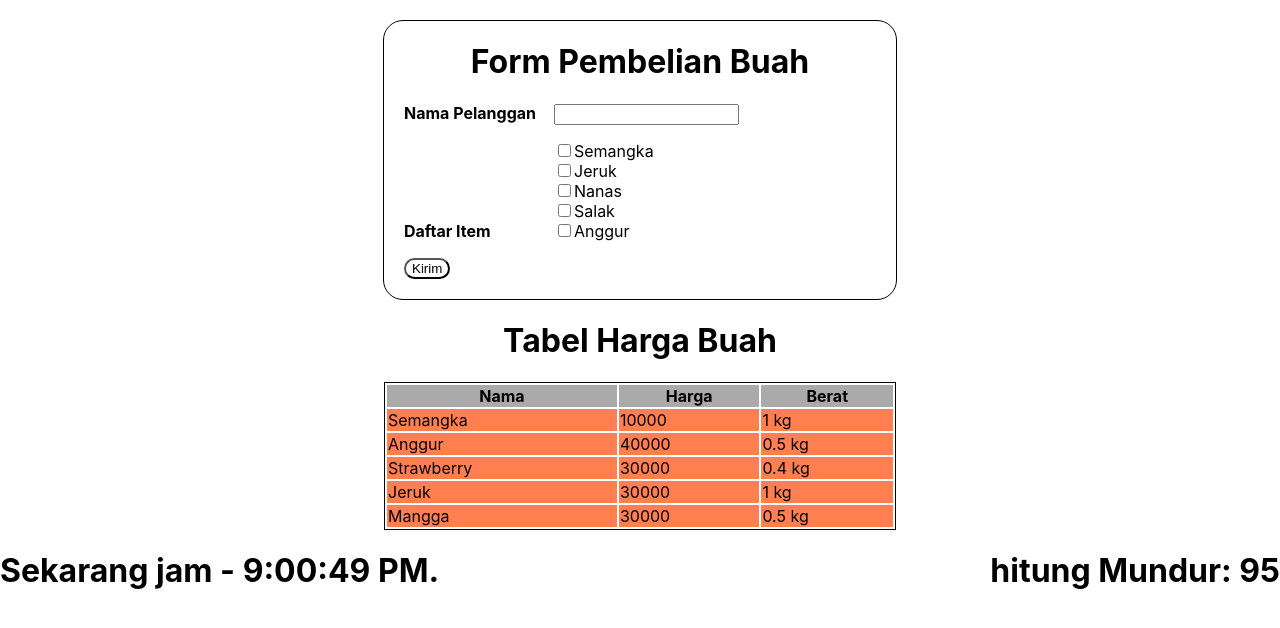
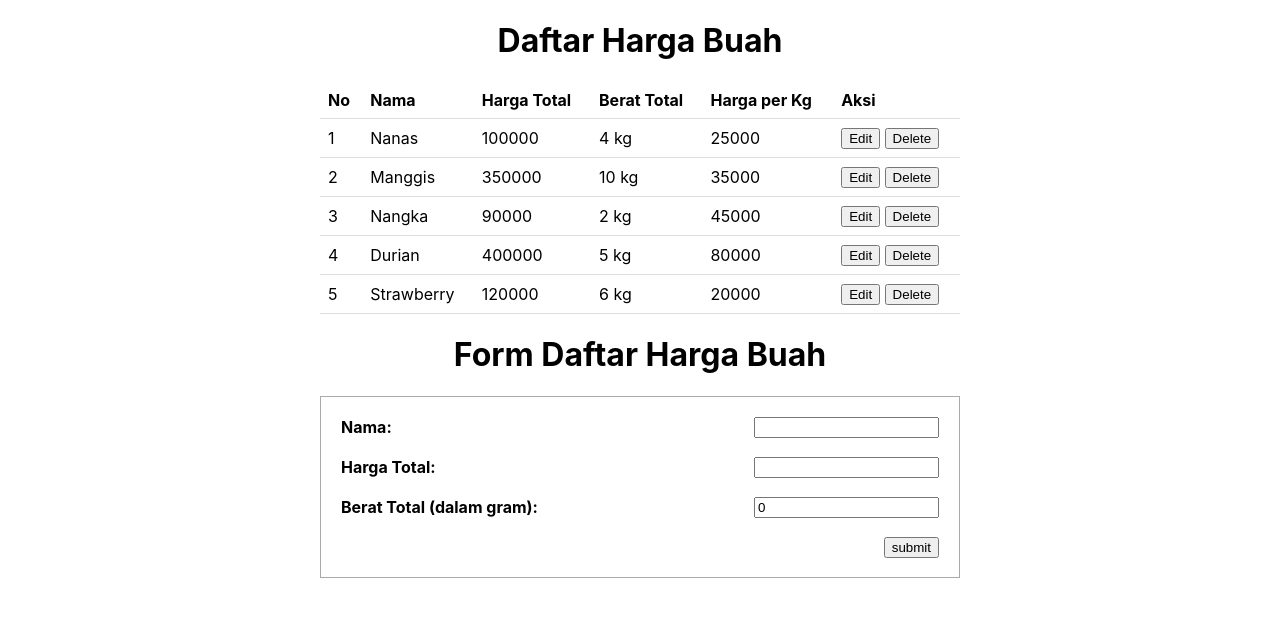
Before and after one commit to iim-am/IM-Sanbercode-Reactjs-Batch-24, a React (Create React App) app in the folder tugas-harian-part-2/: page / in a window 1280 px wide. Shown: the top 628 px of the page. Built offline with nearby package versions, Linux system fonts and the light colour scheme.

Commit message:
memanggil tugas 12

```diff
--- a/tugas-harian-part-2/src/App.js
+++ b/tugas-harian-part-2/src/App.js
@@ -1,10 +1,9 @@
 import React from 'react';
-// soal 1
-import Tugas9 from "./Tugas-9/tugas9"
-// soal 2
-import Tugas10 from "./Tugas-10/ListBuah"
-import Tugas11 from "./Tugas-11/tugas11"
 
+//import Tugas9 from "./Tugas-9/tugas9"
+//import Tugas10 from "./Tugas-10/ListBuah"
+//import Tugas11 from "./Tugas-11/tugas11"
+import Tugas12 from "./Tugas-12/tugas12"
 //import logo from './logo.svg';
 //import './App.css';
 
@@ -12,9 +11,7 @@ function App(){
 
   return (
     <>
-      <Tugas9/>
-      <Tugas10/>
-      <Tugas11/>
+      <Tugas12/>
     </>
   )
 }
```
